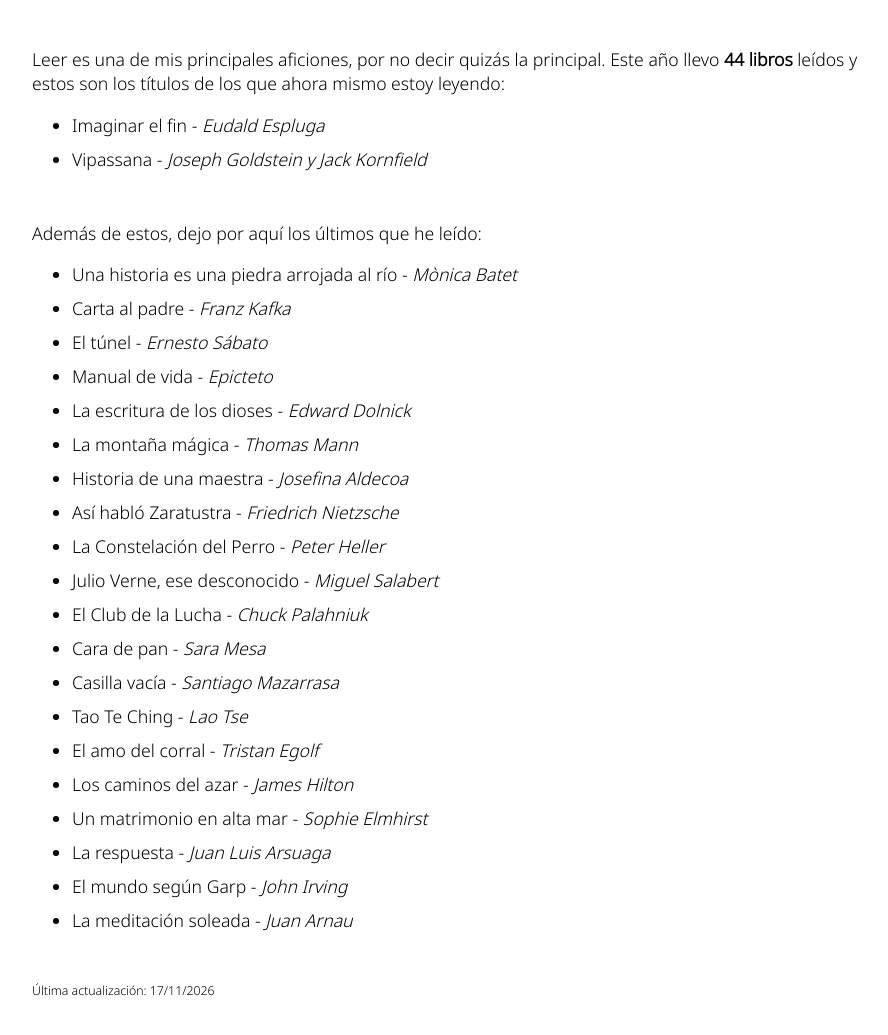
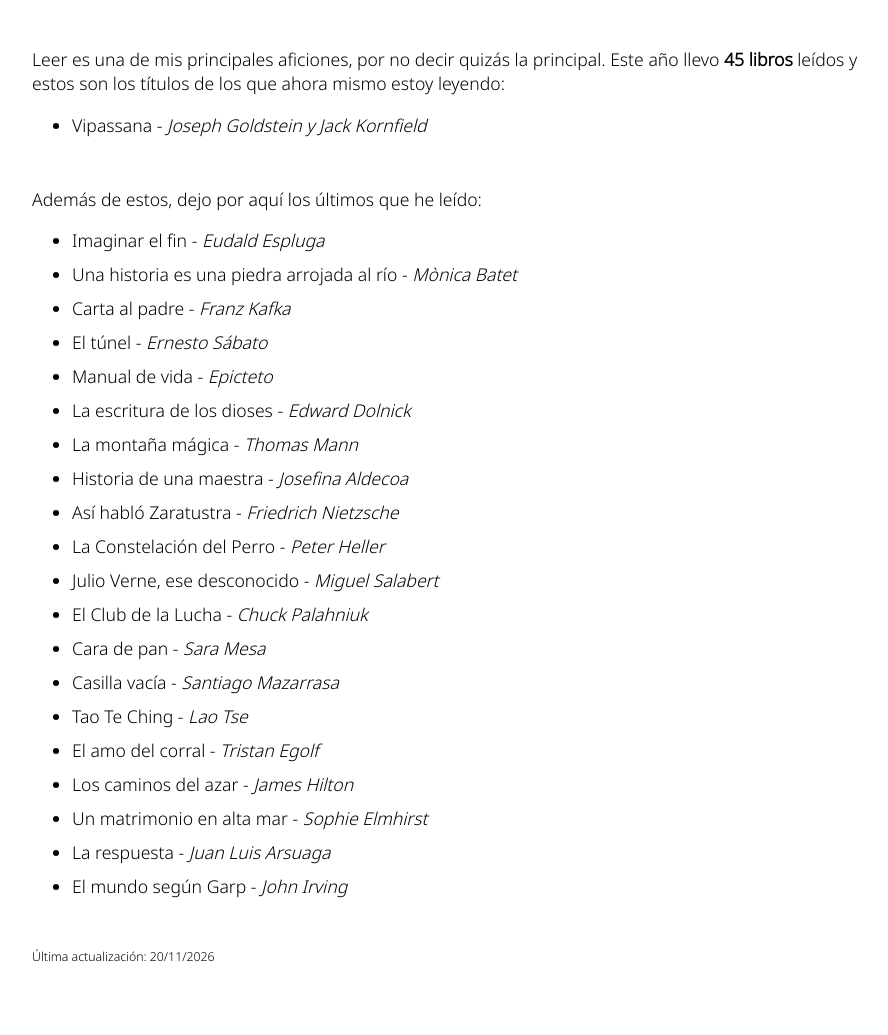
Before and after one commit to sdemingo/www, a plain HTML site: page books.html in a window 1280 px wide. Shown: the part 329-1364 px from the top of the page, without its empty margins (192-1080 px from the left). Drawn offline with Linux system fonts and the light colour scheme.

Commit message:
Actualizo libros

```diff
--- a/books.html
+++ b/books.html
@@ -39,15 +39,15 @@
       </nav>
       <main id="reads">
         <h1>Últimas lecturas</h1>
-        <p>Leer es una de mis principales aficiones, por no decir quizás la principal. Este año llevo <b>44 libros</b> leídos y estos son los títulos de los que ahora mismo estoy leyendo:</p>
+        <p>Leer es una de mis principales aficiones, por no decir quizás la principal. Este año llevo <b>45 libros</b> leídos y estos son los títulos de los que ahora mismo estoy leyendo:</p>
 	    <ul>
-	      <li>Imaginar el fin - <span class='author'>Eudald Espluga</span></li><li>Vipassana - <span class='author'>Joseph Goldstein y Jack Kornfield</span></li>
+	      <li>Vipassana - <span class='author'>Joseph Goldstein y Jack Kornfield</span></li>
 	    </ul>
 	    <p>Además de estos, dejo por aquí los últimos que he leído:</p>
 	    <ul>
-	      <li>Una historia es una piedra arrojada al río - <span class='author'>Mònica Batet</span></li><li>Carta al padre - <span class='author'>Franz Kafka</span></li><li>El túnel - <span class='author'>Ernesto Sábato</span></li><li>Manual de vida - <span class='author'>Epicteto</span></li><li>La escritura de los dioses - <span class='author'>Edward Dolnick</span></li><li>La montaña mágica - <span class='author'>Thomas Mann</span></li><li>Historia de una maestra - <span class='author'>Josefina Aldecoa</span></li><li>Así habló Zaratustra - <span class='author'>Friedrich Nietzsche</span></li><li>La Constelación del Perro - <span class='author'>Peter Heller</span></li><li>Julio Verne, ese desconocido - <span class='author'>Miguel Salabert</span></li><li>El Club de la Lucha - <span class='author'>Chuck Palahniuk</span></li><li>Cara de pan - <span class='author'>Sara Mesa</span></li><li>Casilla vacía - <span class='author'>Santiago Mazarrasa</span></li><li>Tao Te Ching - <span class='author'>Lao Tse</span></li><li>El amo del corral - <span class='author'>Tristan Egolf</span></li><li>Los caminos del azar - <span class='author'>James Hilton</span></li><li>Un matrimonio en alta mar - <span class='author'>Sophie Elmhirst</span></li><li>La respuesta - <span class='author'>Juan Luis Arsuaga</span></li><li>El mundo según Garp - <span class='author'>John Irving</span></li><li>La meditación soleada - <span class='author'>Juan Arnau</span></li>
+	      <li>Imaginar el fin - <span class='author'>Eudald Espluga</span></li><li>Una historia es una piedra arrojada al río - <span class='author'>Mònica Batet</span></li><li>Carta al padre - <span class='author'>Franz Kafka</span></li><li>El túnel - <span class='author'>Ernesto Sábato</span></li><li>Manual de vida - <span class='author'>Epicteto</span></li><li>La escritura de los dioses - <span class='author'>Edward Dolnick</span></li><li>La montaña mágica - <span class='author'>Thomas Mann</span></li><li>Historia de una maestra - <span class='author'>Josefina Aldecoa</span></li><li>Así habló Zaratustra - <span class='author'>Friedrich Nietzsche</span></li><li>La Constelación del Perro - <span class='author'>Peter Heller</span></li><li>Julio Verne, ese desconocido - <span class='author'>Miguel Salabert</span></li><li>El Club de la Lucha - <span class='author'>Chuck Palahniuk</span></li><li>Cara de pan - <span class='author'>Sara Mesa</span></li><li>Casilla vacía - <span class='author'>Santiago Mazarrasa</span></li><li>Tao Te Ching - <span class='author'>Lao Tse</span></li><li>El amo del corral - <span class='author'>Tristan Egolf</span></li><li>Los caminos del azar - <span class='author'>James Hilton</span></li><li>Un matrimonio en alta mar - <span class='author'>Sophie Elmhirst</span></li><li>La respuesta - <span class='author'>Juan Luis Arsuaga</span></li><li>El mundo según Garp - <span class='author'>John Irving</span></li>
 	    </ul>
-        <p class="update">Última actualización: 17/11/2026</p>
+        <p class="update">Última actualización: 20/11/2026</p>
       </main>
     <body>
 </html>
```
